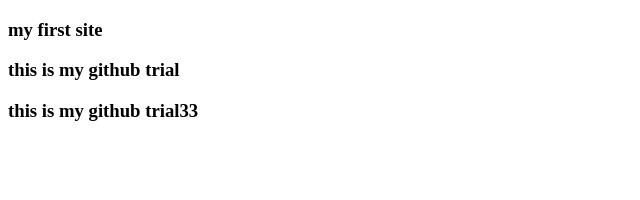
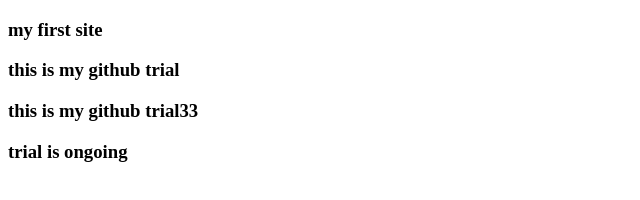
Before and after one commit to nwzz/my-portfolio, a plain HTML site: page index.html in a window 1280 px wide. Shown: the whole page, without its empty margins (0-640 px from the left). Drawn offline with Linux system fonts and the light colour scheme.

Commit message:
git trial

```diff
--- a/index.html
+++ b/index.html
@@ -9,5 +9,6 @@
     <h3>my first site</h3>
     <h3>this is my github trial</h3>
     <h3>this is my github trial33 </h3>
+    <h3>trial is ongoing</h3>
 </body>
 </html>
```
